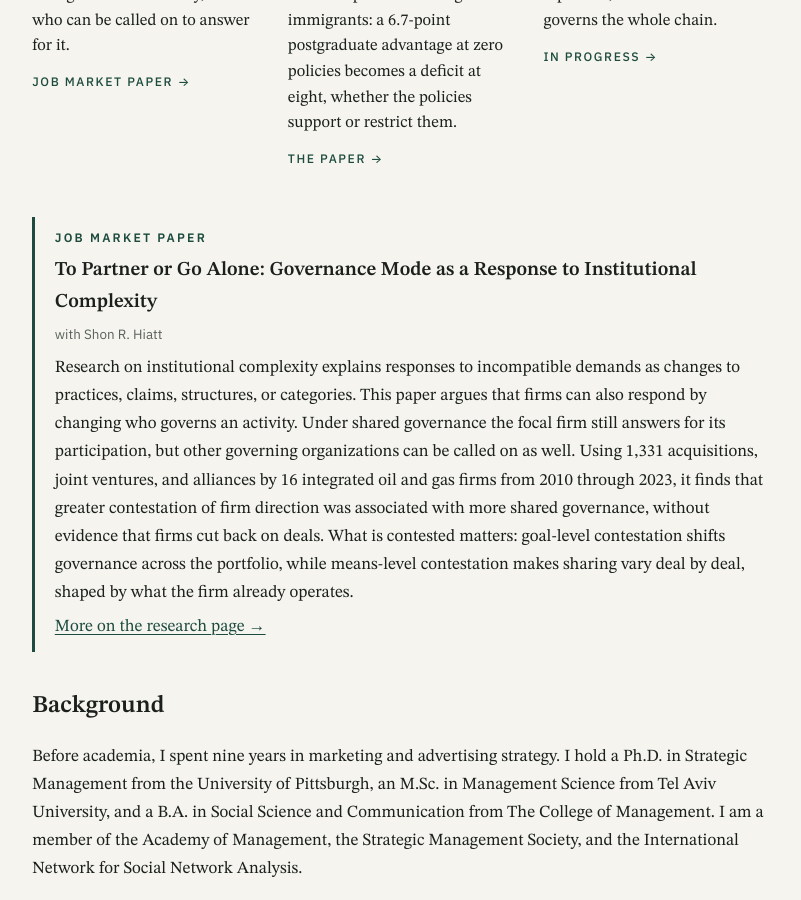
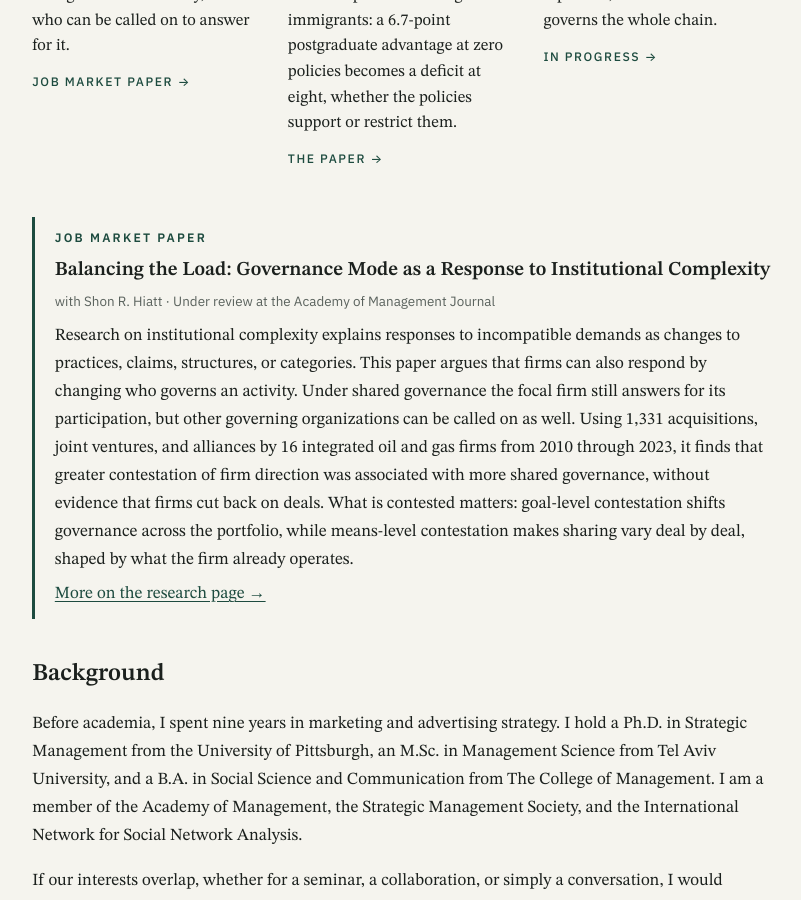
Before and after one commit to GalBlatman/GalBlatman.github.io, a Jekyll site: the page index.html, which Jekyll copies as it is, in a window 1280 px wide and 900 px high, scrolled down 839 px. Shown: the whole window, without its empty margins (238-1039 px from the left). Built offline with Jekyll 4.4.1, drawn with Linux system fonts in a browser that asks for light colours.

Commit message:
New CV; retitle JMP to Balancing the Load
Co-Authored-By: Claude Fable 5.1 <noreply@anthropic.com>

```diff
--- a/index.html
+++ b/index.html
@@ -166,8 +166,8 @@ footer a{text-decoration:none}
 
     <div class="jmp">
       <p class="eyebrow">Job market paper</p>
-      <h3>To Partner or Go Alone: Governance Mode as a Response to Institutional Complexity</h3>
-      <p class="meta">with Shon R. Hiatt</p>
+      <h3>Balancing the Load: Governance Mode as a Response to Institutional Complexity</h3>
+      <p class="meta">with Shon R. Hiatt &middot; Under review at the Academy of Management Journal</p>
       <p>Research on institutional complexity explains responses to incompatible demands as changes to practices, claims, structures, or categories. This paper argues that firms can also respond by changing who governs an activity. Under shared governance the focal firm still answers for its participation, but other governing organizations can be called on as well. Using 1,331 acquisitions, joint ventures, and alliances by 16 integrated oil and gas firms from 2010 through 2023, it finds that greater contestation of firm direction was associated with more shared governance, without evidence that firms cut back on deals. What is contested matters: goal-level contestation shifts governance across the portfolio, while means-level contestation makes sharing vary deal by deal, shaped by what the firm already operates.</p>
       <p><a href="research.html#governance">More on the research page &rarr;</a></p>
     </div>
--- a/research.html
+++ b/research.html
@@ -134,8 +134,8 @@ footer a{text-decoration:none}
 
     <h2 id="governance">Job Market Paper</h2>
     <article class="pub">
-      <h3>To Partner or Go Alone: Governance Mode as a Response to Institutional Complexity</h3>
-      <p class="meta"><span class="tag">Governance</span> with Shon R. Hiatt &middot; Complete manuscript, available on request</p>
+      <h3>Balancing the Load: Governance Mode as a Response to Institutional Complexity</h3>
+      <p class="meta"><span class="tag">Governance</span> with Shon R. Hiatt &middot; Under review at the Academy of Management Journal</p>
       <p>Firms facing incompatible institutional demands can respond by changing what they do, what they say, how they are organized, or how they are classified. This paper argues they can also change who governs an activity. A firm can undertake an activity alone or alongside partners; in both cases it remains involved, but under shared governance other governing organizations can be called on when audiences object, so the focal firm no longer stands behind the activity alone. Firms should change governance differently depending on what is contested: goal-level contestation over the firm's direction shifts governance broadly across the portfolio, while means-level contestation over particular activities makes sharing vary from deal to deal, shaped by what the firm already operates. Using 1,331 acquisitions, joint ventures, and alliances by 16 integrated oil and gas firms from 2010 through 2023, the paper finds that greater contestation of firm direction was associated with more shared governance, without evidence that firms responded by doing fewer deals. Across deals, sharing increased more sharply toward transition activities for firms with more conventional operations, and the direct comparison favored what firms already operated over contestation of direction. The findings add governance mode to the repertoire of responses to institutional complexity and show that goal- and means-level contestation leave different patterns in firms' governance choices.</p>
     </article>
 
```
Also changed, not shown: 1 other file.
